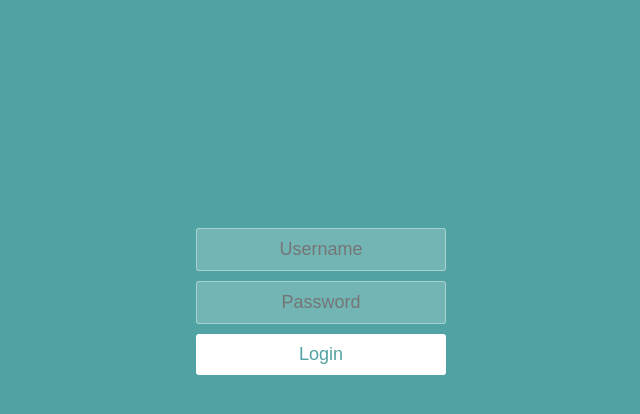
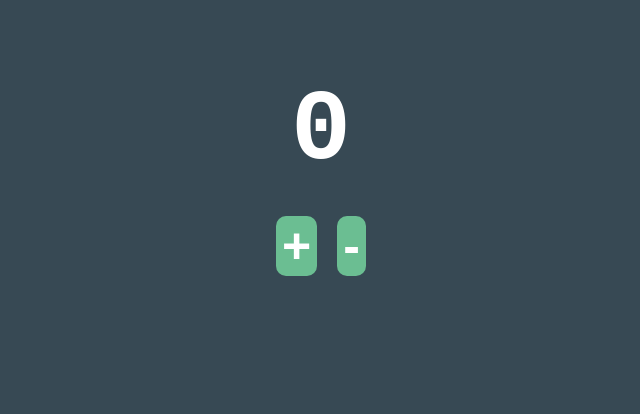
Before and after one commit to Josesosa0777/react_course, a React (Create React App) app: page / in a window 1280 px wide. Shown: the top 414 px of the page, without its empty margins (319-959 px from the left). Built offline with nearby package versions, Linux system fonts and the light colour scheme.

Commit message:
example practice useState increase decrease

```diff
--- a/public/styles.css
+++ b/public/styles.css
@@ -1,58 +1,23 @@
-* {
-    box-sizing: border-box;
-    margin: 0;
-    padding: 0;
-    font-weight: 300;
-}
-
 body {
-    font-family: "Source Sans Pro", sans-serif;
-    color: white;
-    font-weight: 300;
-    background: #50a3a2;
-    width: 100%;
-    height: 100%;
-}
-
-.container {
-    margin: 10% auto;
-    padding: 80px 0;
+    font: normal 14px/100% "Andale Mono", AndaleMono, monospace;
+    color: #fff;
+    padding: 50px;
+    background-color: #374954;
     text-align: center;
 }
 
-.container h1 {
-    font-size: 40px;
-    font-weight: 200;
+h1 {
+    font-size: 100px;
 }
 
-form {
-    padding: 20px 0;
-    position: relative;
+button {
+    background-color: #6bbe92;
+    border: 0;
+    border-radius: 10px;
+    box-shadow: 5px;
+    margin: 10px;
+    text-align: center;
+    color: #fff;
+    font-weight: bold;
+    font-size: 50px;
 }
-
-form input {
-    border: 1px solid rgba(252, 252, 252, 0.4);
-    background-color: rgba(252, 252, 252, 0.2);
-    width: 250px;
-    border-radius: 3px;
-    font-family: "Source Sans Pro", sans-serif;
-    padding: 10px 15px;
-    margin: 0 auto 10px auto;
-    display: block;
-    text-align: center;
-    font-size: 18px;
-    color: white;
-    font-weight: 300;
-}
-
-form button {
-    appearance: none;
-    outline: 0;
-    background-color: white;
-    border: 0;
-    padding: 10px 15px;
-    color: #50a3a2;
-    border-radius: 3px;
-    width: 250px;
-    font-size: 18px;
-}
--- a/src/components/App.jsx
+++ b/src/components/App.jsx
@@ -1,17 +1,21 @@
-import React from "react";
-import Login from "./Login";
-
-var isLoggedIn = false;
-
-const currentTime = new Date(2022, 11, 1, 9).getHours();
+import React, {useState} from "react";
 
 function App() {
+    const [count, setCount] = useState(0);
+
+    function increase() {
+        setCount(count + 1);
+    }
+
+    function decrease() {
+        setCount(count - 1);
+    }
+
     return (
         <div className="container">
-            {/*Ternary Operator*/}
-            {isLoggedIn ? <h1>Hello</h1> : <Login />}
-            {/*AND Operator*/}
-            {currentTime > 12 && <h1>Why are you still working?</h1>}
+            <h1>{count}</h1>
+            <button onClick={increase}>+</button>
+            <button onClick={decrease}>-</button>
         </div>
     )
 }
--- a/src/components/Input.jsx
+++ /dev/null
@@ -1,9 +0,0 @@
-import React from "react";
-
-function Input(props) {
-  return (
-    <input type={props.type} placeholder={props.placeholder} />
-  );
-}
-
-export default Input;
--- a/src/components/Login.jsx
+++ /dev/null
@@ -1,14 +0,0 @@
-import React from "react";
-import Input from "./Input";
-
-function Login() {
-    return (
-        <form className="form">
-            <Input type="text" placeholder="Username" />
-            <Input type="password" placeholder="Password" />
-            <button type="submit">Login</button>
-        </form>
-    );
-}
-
-export default Login;
```
